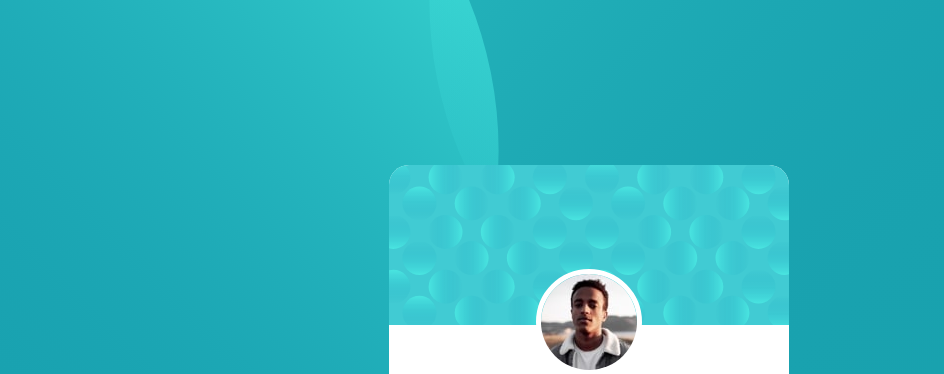
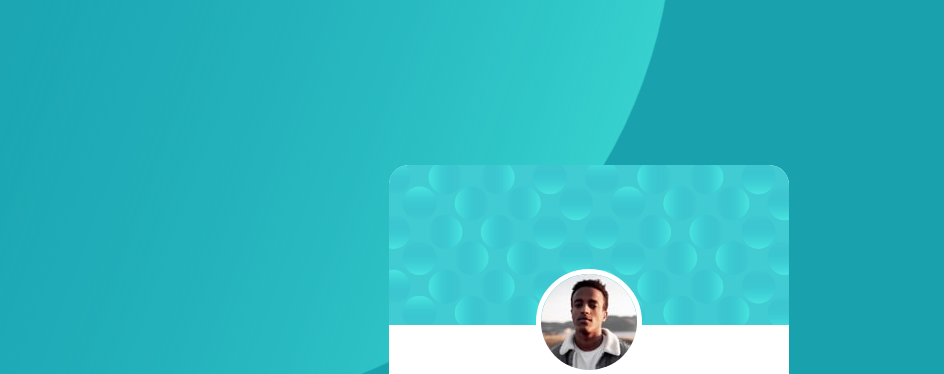
Before and after one commit to ParthTri/profile-card-component-main, a plain HTML site: page index.html in a window 1280 px wide. Shown: the top 374 px of the page, without its empty margins (51-995 px from the left). Drawn offline with Linux system fonts and the light colour scheme.

Commit message:
background elements positioned

```diff
--- a/style.css
+++ b/style.css
@@ -13,22 +13,17 @@ body {
 
 .top,
 .bottom {
-	position: absolute;
-	width: 800px;
-	/* width: 200px; */
-	z-index: 0;
+	width: 1000px;
+	position: fixed;
 }
 
 .top {
-	top: 0;
-	left: 0;
-	margin: -250px;
+	transform: rotate(65deg) translate(-650px, 0);
 }
 
 .bottom {
-	bottom: 0;
-	right: 0;
-	margin: -100px 0 -400px 0;
+	transform: rotate(325deg) translate(400px, 750px);
+	/* background-color: red; */
 }
 
 h1 {
```
